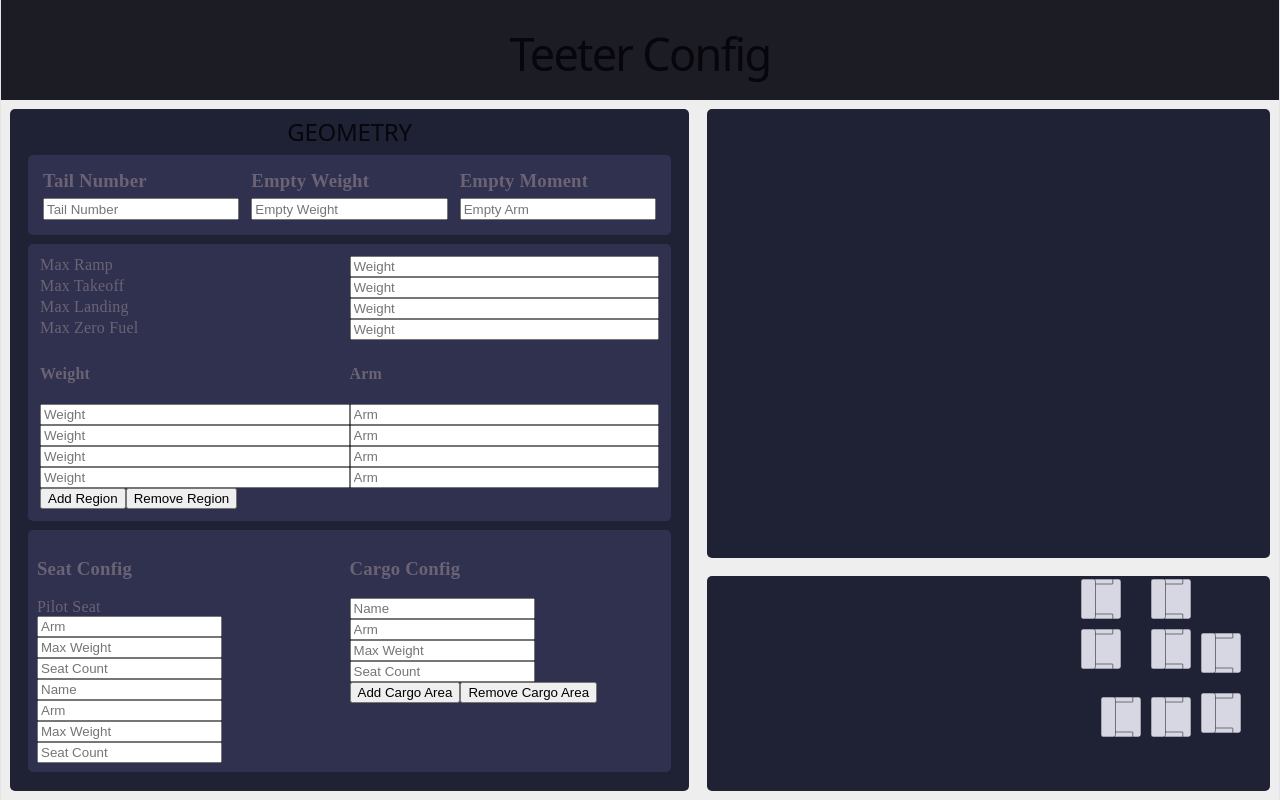
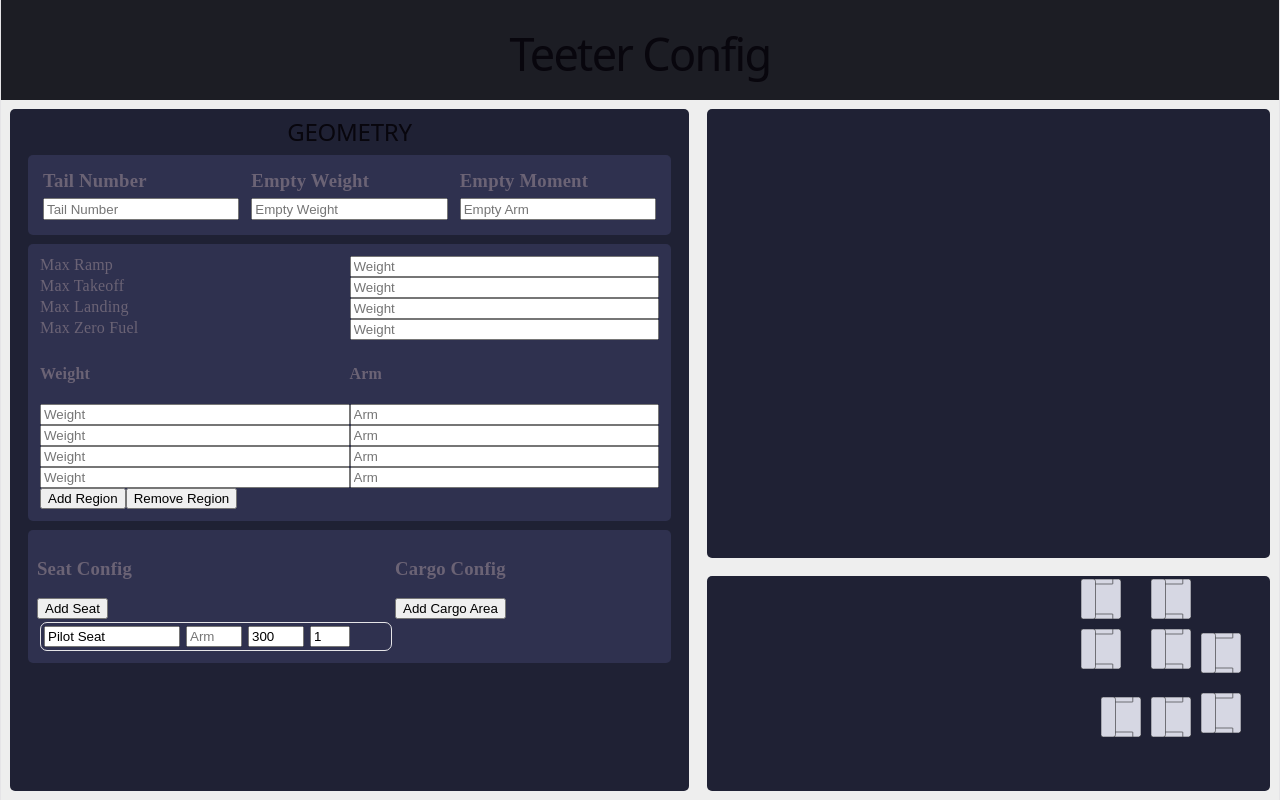
Before and after one commit to avtac/balance, a React (Vite) app: page / in a window 1280 px wide. Built offline with nearby package versions, Linux system fonts and the light colour scheme.

Commit message:
Made seat/cargo inputs functional with add/remove buttons

```diff
--- a/src/Geometry.css
+++ b/src/Geometry.css
@@ -11,6 +11,20 @@
   margin: 3px;
 }
 
+.seatInput {
+  display: grid;
+  grid-template-columns: 8.5rem 3.5rem 3.5rem 2.5rem 2rem;
+  gap: 6px;
+  margin: 3px;
+}
+
+.cargoInput {
+  display: grid;
+  grid-template-columns: 11rem 4rem 4rem 2rem;
+  gap: 6px;
+  margin: 3px;
+}
+
 /* .weightRegion input:nth-child(odd) { */
 /*   margin-left: auto; */
 /*   margin-right: 4px; */
--- a/src/Geometry.tsx
+++ b/src/Geometry.tsx
@@ -1,6 +1,6 @@
 import { useState } from "react";
 import "./Geometry.css"
-import { VerticalRegion, HorizontalRegion, Subregion } from "./Layout";
+import { VerticalRegion, HorizontalRegion, Subregion, Grouping } from "./Layout";
 
 function AircraftConfig() {
   return (
@@ -57,56 +57,126 @@ function WeightRegion({name = undefined}) {
   );
 }
 
-function SeatInput({name=undefined}) {
+function SeatInput({seats, _key, setSeats}) {
+  const seat = seats[_key];
+
+  function update(e: Event) {
+    if (e.target == null) return;
+    const key = e.target.name.replace(_key, "");
+    const tmp = JSON.parse(JSON.stringify(seats));
+    tmp[_key][key] = e.target.value;
+    localStorage.setItem("seats", JSON.stringify(tmp));
+    setSeats(tmp);
+  }
+
+  function removeSeat(key) {
+    const tmp = JSON.parse(JSON.stringify(seats));
+    delete tmp[key];
+    localStorage.setItem("seats", JSON.stringify(tmp));
+    setSeats(tmp);
+  }
+
   return (
     <div className="seatInput">
-      {name != undefined ? (
-        <p>{name}</p>
-      ) : (
-        <input placeholder="Name" />
-      )}
-      <input placeholder="Arm"/>
-      <input placeholder="Max Weight"/>
-      <input placeholder="Seat Count"/>
+      <input name={"name" + _key} placeholder="Name" value={seat.name ? seat.name : ""} onChange={e => update(e)}/>
+      <input name={"arm" + _key} placeholder="Arm" type="number" value={seat.arm ? seat.arm : ""} onChange={e => update(e)}/>
+      <input name={"maxWeight" + _key} placeholder="Max Weight" type="number" value={seat.maxWeight ? seat.maxWeight : ""} onChange={e => update(e)}/>
+      <input name={"seatCount" + _key} placeholder="Seat Count" min={1} type="number" value={seat.seatCount ? seat.seatCount : ""} onChange={e => update(e)}/>
+      {_key !== "pilot" && <button onClick={() => removeSeat(_key)}>X</button>}
     </div>
   );
 }
 
 function SeatConfig() {
+  let def = {"pilot": {
+      name: "Pilot Seat",
+      arm: 0,
+      seatCount: 1,
+      maxWeight: 300
+    }
+  };
+
+  if (localStorage.getItem("seats")) {
+    def = JSON.parse(localStorage.getItem("seats"));
+  }
+
+  let [seats, setSeats] = useState(def);
+
+  function addSeat() {
+    const tmp = JSON.parse(JSON.stringify(seats));
+    tmp[crypto.randomUUID()] = {name: "New", arm: 0, seatCount: 1, maxWeight: 300};
+    setSeats(tmp);
+  }
+
   return (
     <div id="seatConfig">
       <h3>Seat Config</h3>
-      <SeatInput name={"Pilot Seat"}/>
-      <SeatInput />
+      <button onClick={addSeat}>Add Seat</button>
+      <form id="seatsForm">
+        {Object.keys(seats).map(key => (
+          <Grouping>
+            <SeatInput key={key} seats={seats} _key={key} setSeats={setSeats}/>
+          </Grouping>
+        ))}
+      </form>
     </div>
   );
 }
 
-function CargoInput({name=undefined}) {
+function CargoInput({cargo, _key, setCargo}) {
+  const area = cargo[_key];
+
+  function update(e: Event) {
+    if (e.target == null) return;
+    const key = e.target.name.replace(_key, "");
+    const tmp = JSON.parse(JSON.stringify(cargo));
+    tmp[_key][key] = e.target.value;
+    localStorage.setItem("cargo", JSON.stringify(tmp));
+    setCargo(tmp);
+  }
+
+  function removeCargo(key) {
+    const tmp = JSON.parse(JSON.stringify(cargo));
+    delete tmp[key];
+    localStorage.setItem("cargo", JSON.stringify(tmp));
+    setCargo(tmp);
+  }
+
   return (
-    <div className="seatInput">
-      {name != undefined ? (
-        <p>{name}</p>
-      ) : (
-        <input placeholder="Name" />
-      )}
-      <input placeholder="Arm"/>
-      <input placeholder="Max Weight"/>
-      <input placeholder="Seat Count"/>
+    <div className="cargoInput">
+      <input name={"name" + _key} placeholder="Name" value={area.name ? area.name : ""} onChange={e => update(e)}/>
+      <input name={"arm" + _key} placeholder="Arm" type="number" value={area.arm ? area.arm : ""} onChange={e => update(e)}/>
+      <input name={"maxWeight" + _key} placeholder="Max Weight" type="number" value={area.maxWeight ? area.maxWeight : ""} onChange={e => update(e)}/>
+      <button onClick={() => removeCargo(_key)}>X</button>
     </div>
   );
 }
 
 function CargoConfig() {
-  let [count, setCount] = useState(1);
+  let def = {};
+  if (localStorage.getItem("cargo")) {
+    def = JSON.parse(localStorage.getItem("cargo"));
+  }
+
+  let [cargo, setCargo] = useState(def);
+
+  function addCargo() {
+    const tmp = JSON.parse(JSON.stringify(cargo));
+    tmp[crypto.randomUUID()] = {name: "New", arm: 0, seatCount: 1, maxWeight: 300};
+    setCargo(tmp);
+  }
+
   return (
     <div id="cargoConfig">
       <h3>Cargo Config</h3>
-        {Array(count).fill(null).map((_, index) => (
-          <CargoInput key={index}/>
+      <button onClick={addCargo}>Add Cargo Area</button>
+      <form id="cargoForm">
+        {Object.keys(cargo).map(key => (
+          <Grouping>
+            <CargoInput key={key} cargo={cargo} _key={key} setCargo={setCargo}/>
+          </Grouping>
         ))}
-      <button onClick={() => setCount(count + 1)}>Add Cargo Area</button>
-      <button onClick={() => setCount(Math.max(count - 1, 1))}>Remove Cargo Area</button>
+      </form>
     </div>
   );
 }
--- a/src/Layout.css
+++ b/src/Layout.css
@@ -22,3 +22,9 @@
   flex: 1;
   grid-template-columns: var(--fraction) 1fr;
 }
+
+.grouping {
+  border-radius: 7px;
+  border: 1px solid var(--border);
+  margin: 3px;
+}
--- a/src/Layout.tsx
+++ b/src/Layout.tsx
@@ -11,6 +11,14 @@ function Region({children}) {
 function Subregion({children}) {
   return (
     <div className='subregion'>
+      {children}
+    </div>
+  );
+}
+
+function Grouping({children}) {
+  return (
+    <div className='grouping'>
       {children}
     </div>
   );
@@ -32,4 +40,4 @@ function VerticalRegion({children, fraction="1fr"}) {
   );
 }
 
-export { Region, Subregion, HorizontalRegion, VerticalRegion }
+export { Region, Subregion, HorizontalRegion, VerticalRegion, Grouping }
```
